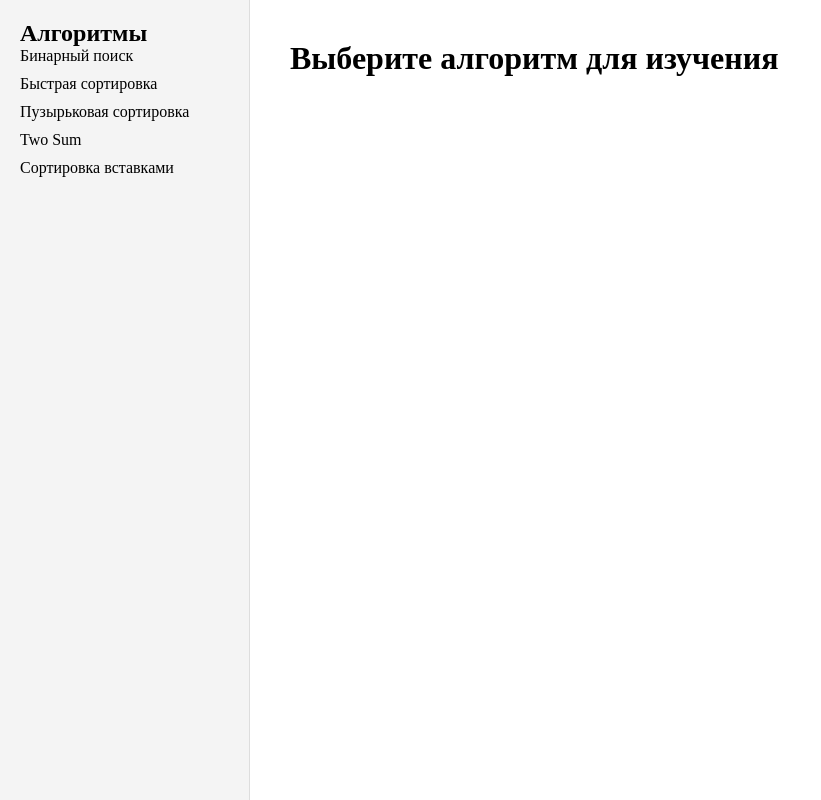
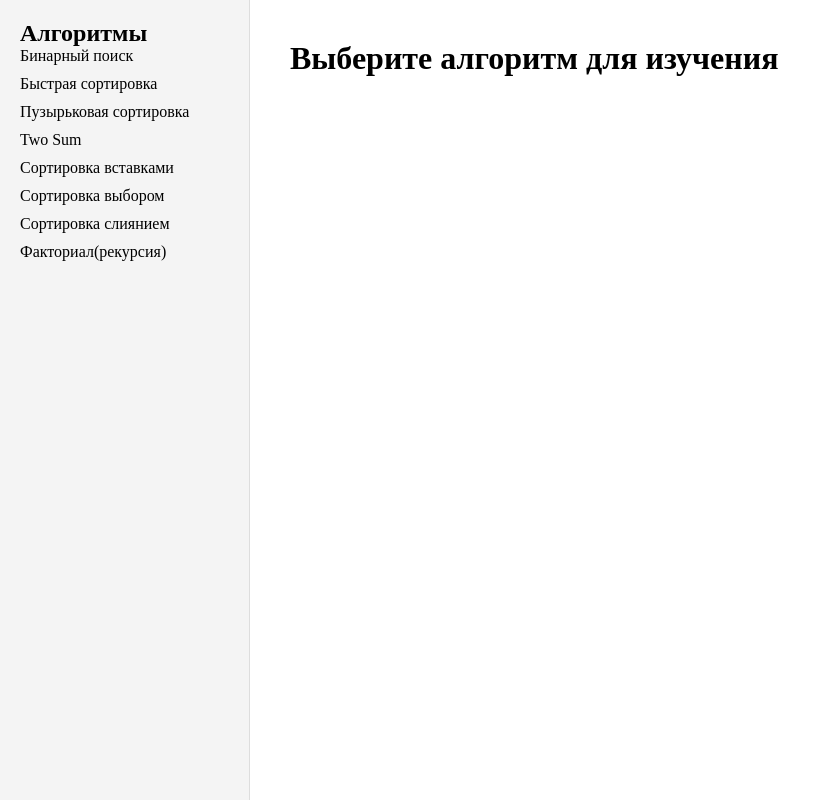
Before and after one commit to masha-masha/AlgoVault, a React (Vite) app: page / in a window 1280 px wide. Shown: the whole page, without its empty margins (0-821 px from the left). Built offline with nearby package versions, Linux system fonts and the light colour scheme.

Commit message:
feat: add mergeSort, selectionSort and factorial

```diff
--- a/src/data/algoritms.ts
+++ b/src/data/algoritms.ts
@@ -163,6 +163,117 @@ export const algorithms: Algorithm[] = [
   }
   return arr;
 }`
+  },
+  {
+    id: "selection-sort",
+    title: "Сортировка выбором",
+    description: "Алгоритм, который проходит по массиву, находит минимальный элемент и меняет его местами с первым элементом неотсортированной части.",
+    complexity: { time: "O(n²)", space: "O(1)" },
+    jsCode: `function selectionSort(arr) {
+  const n = arr.length;
+  for (let i = 0; i < n - 1; i++) {
+    let minIdx = i;
+    for (let j = i + 1; j < n; j++) {
+      if (arr[j] < arr[minIdx]) {
+        minIdx = j;
+      }
+    }
+    if (minIdx !== i) {
+      [arr[i], arr[minIdx]] = [arr[minIdx], arr[i]];
+    }
+  }
+  return arr;
+}`,
+    tsCode: `function selectionSort(arr: number[]): number[] {
+  const n: number = arr.length;
+  for (let i = 0; i < n - 1; i++) {
+    let minIdx: number = i;
+    for (let j = i + 1; j < n; j++) {
+      if (arr[j] < arr[minIdx]) {
+        minIdx = j;
+      }
+    }
+    if (minIdx !== i) {
+      [arr[i], arr[minIdx]] = [arr[minIdx], arr[i]];
+    }
+  }
+  return arr;
+}`
+  },
+  {
+    id: "merge-sort",
+    title: "Сортировка слиянием",
+    description: "Классический алгоритм 'разделяй и властвуй'. Массив рекурсивно делится пополам, а затем части сливаются в правильном порядке.",
+    complexity: { time: "O(n log n)", space: "O(n)" },
+    jsCode: `function mergeSort(arr) {
+  if (arr.length <= 1) return arr;
+
+  const mid = Math.floor(arr.length / 2);
+  const left = mergeSort(arr.slice(0, mid));
+  const right = mergeSort(arr.slice(mid));
+
+  return merge(left, right);
+}
+
+function merge(left, right) {
+  let result = [];
+  let l = 0, r = 0;
+  while (l < left.length && r < right.length) {
+    if (left[l] < right[r]) result.push(left[l++]);
+    else result.push(right[r++]);
+  }
+  return [...result, ...left.slice(l), ...right.slice(r)];
+}`,
+    tsCode: `function mergeSort(arr: number[]): number[] {
+  if (arr.length <= 1) return arr;
+
+  const mid: number = Math.floor(arr.length / 2);
+  const left: number[] = mergeSort(arr.slice(0, mid));
+  const right: number[] = mergeSort(arr.slice(mid));
+
+  return merge(left, right);
+}
+
+function merge(left: number[], right: number[]): number[] {
+  let result: number[] = [];
+  let l = 0, r = 0;
+  while (l < left.length && r < right.length) {
+    if (left[l] < right[r]) result.push(left[l++]);
+    else result.push(right[r++]);
+  }
+  return [...result, ...left.slice(l), ...right.slice(r)];
+}`
+  },
+  {
+    id: "factorial",
+    title: "Факториал(рекурсия)",
+    description: "Вычисление произведения всех натуральных чисел от 1 до n. Приведены два метода: классическая рекурсия, которая накапливает стек вызовов, и хвостовая рекурсия, использующая аккумулятор.",
+    complexity: { time: "O(n)", space: "O(n) / O(1)" },
+    jsCode: `// 1. КЛАССИЧЕСКАЯ РЕКУРСИЯ
+// Стек вызовов растет пропорционально n
+const factorial = (n) => {
+  if (n === 0) return 1;
+  return n * factorial(n - 1);
+};
+
+// 2. ХВОСТОВАЯ РЕКУРСИЯ
+// Результат передается в аккумулятор (acc),
+// что позволяет оптимизировать использование памяти
+const tailFactorial = (n, acc = 1) => {
+  if (n === 0) return acc;
+  return tailFactorial(n - 1, n * acc);
+};`,
+    tsCode: `// 1. КЛАССИЧЕСКАЯ РЕКУРСИЯ
+const factorial = (n: number): number => {
+  if (n === 0) return 1;
+  return n * factorial(n - 1);
+};
+
+// 2. ХВОСТОВАЯ РЕКУРСИЯ
+const tailFactorial = (n: number, acc: number = 1): number => {
+  if (n === 0) return acc;
+  return tailFactorial(n - 1, n * acc);
+};`
   }
 
 ];
```
